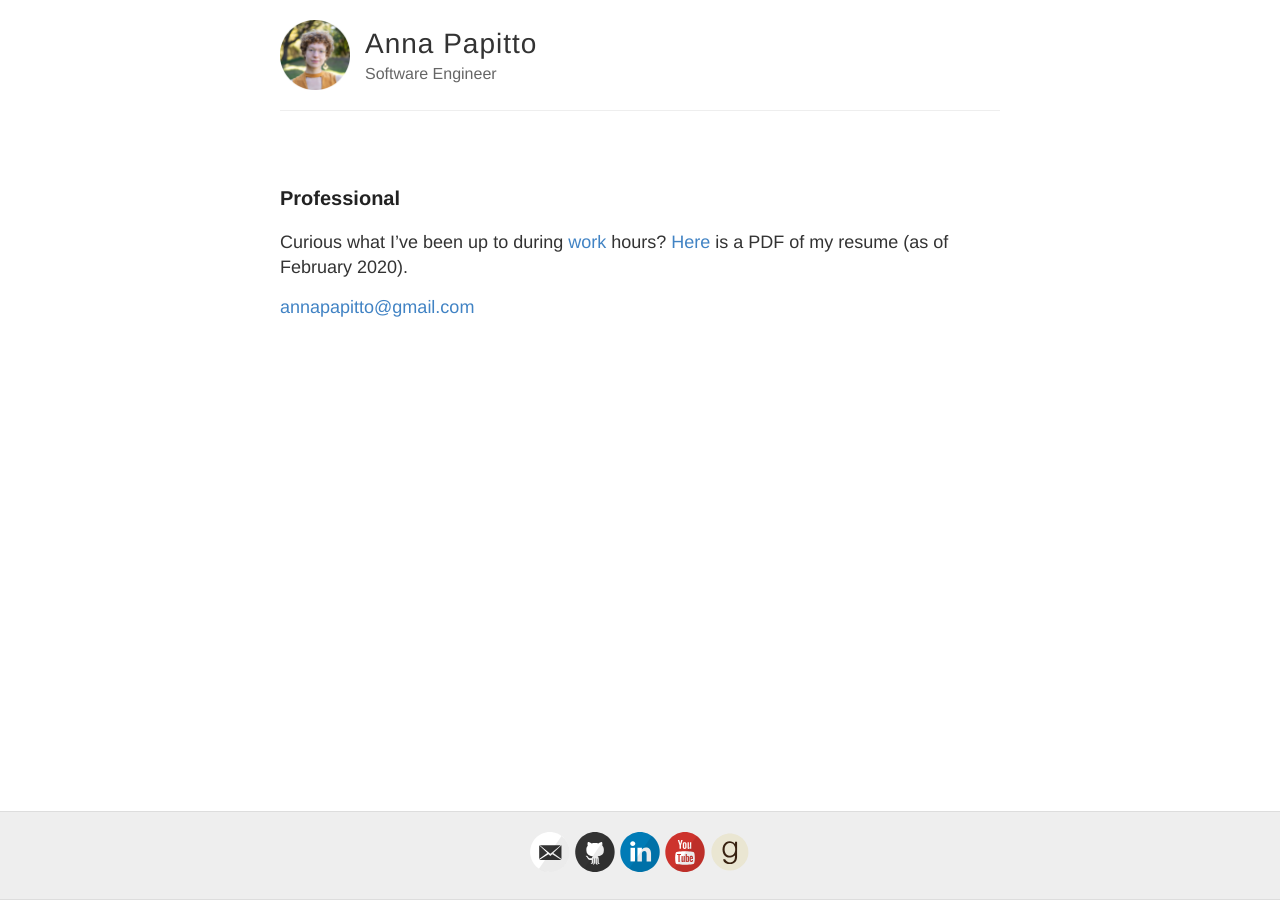
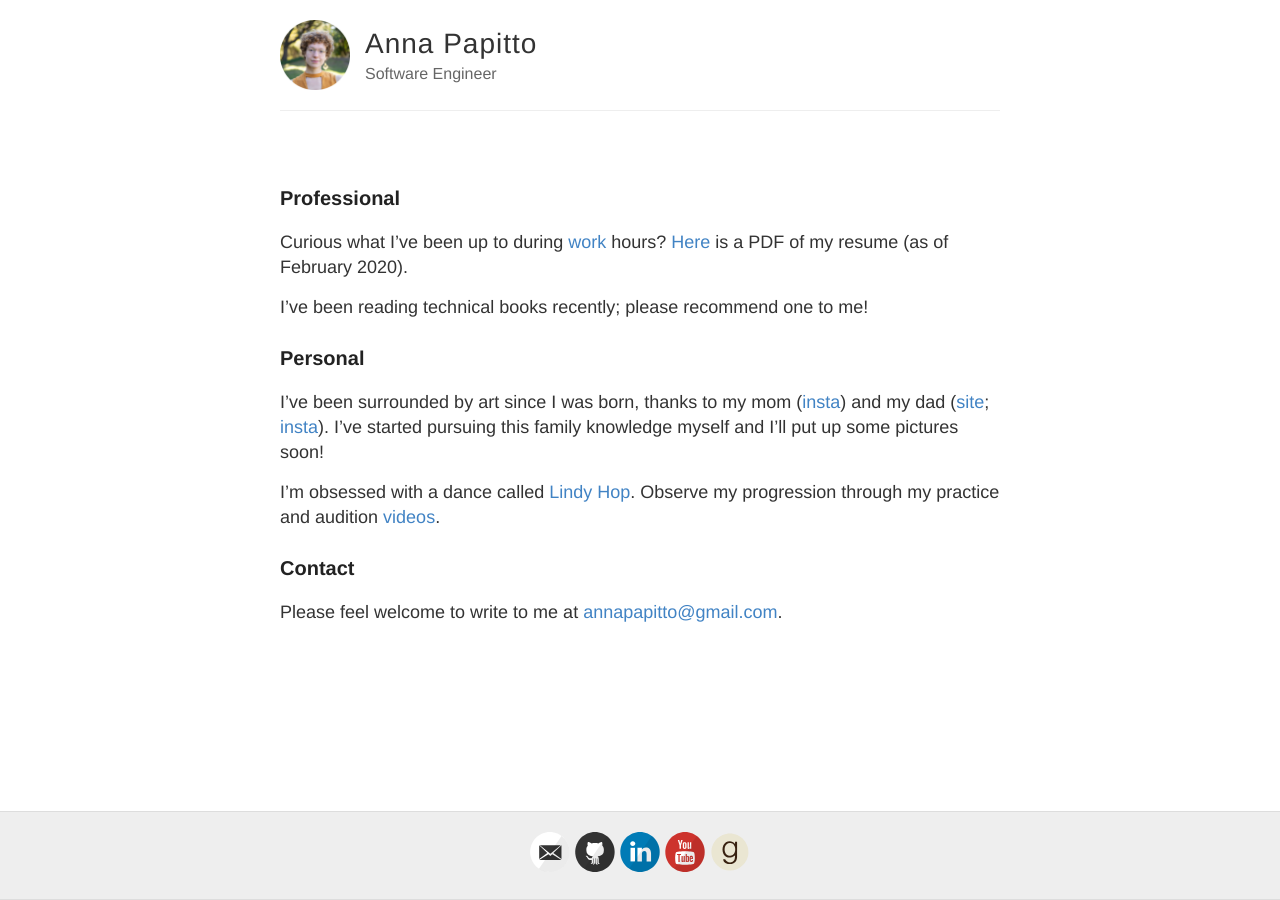
Before and after one commit to annapapitto/annapapitto.github.io, a Jekyll site: the page built from index.md, in a window 1280 px wide. Built offline with Jekyll 4.4.1, drawn with Linux system fonts in a browser that asks for light colours.

Commit message:
Expand about

```diff
--- a/_includes/about.md
+++ b/_includes/about.md
@@ -2,4 +2,14 @@
 
 Curious what I've been up to during [work](https://www.linkedin.com/in/anna-papitto/) hours? [Here]({{ site.url }}/download/AnnaPapittoResume.pdf) is a PDF of my resume (as of February 2020).
 
-[annapapitto@gmail.com](mailto:annapapitto@gmail.com)
+I've been reading technical books recently; please recommend one to me!
+
+### Personal
+
+I've been surrounded by art since I was born, thanks to my mom ([insta](https://www.instagram.com/amei_art_gallery/)) and my dad ([site](https://www.brucepapitto.com/); [insta](https://www.instagram.com/brucepapittostudio/)). I've started pursuing this family knowledge myself and I'll put up some pictures soon!
+
+I'm obsessed with a dance called [Lindy Hop](https://en.wikipedia.org/wiki/Lindy_Hop). Observe my progression through my practice and audition [videos](https://www.youtube.com/playlist?list=PLleMhVsxATAS5iZEDKibwG61kd76IkB3M).
+
+### Contact
+
+Please feel welcome to write to me at [annapapitto@gmail.com](mailto:annapapitto@gmail.com).
```
